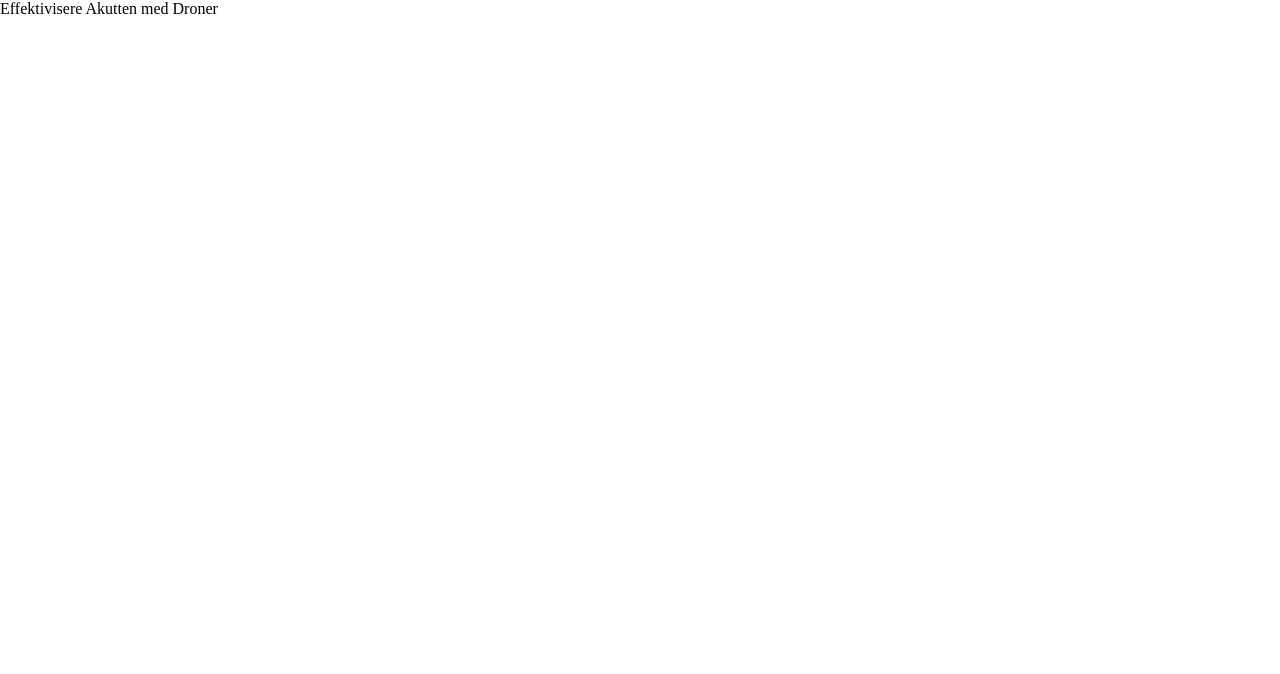
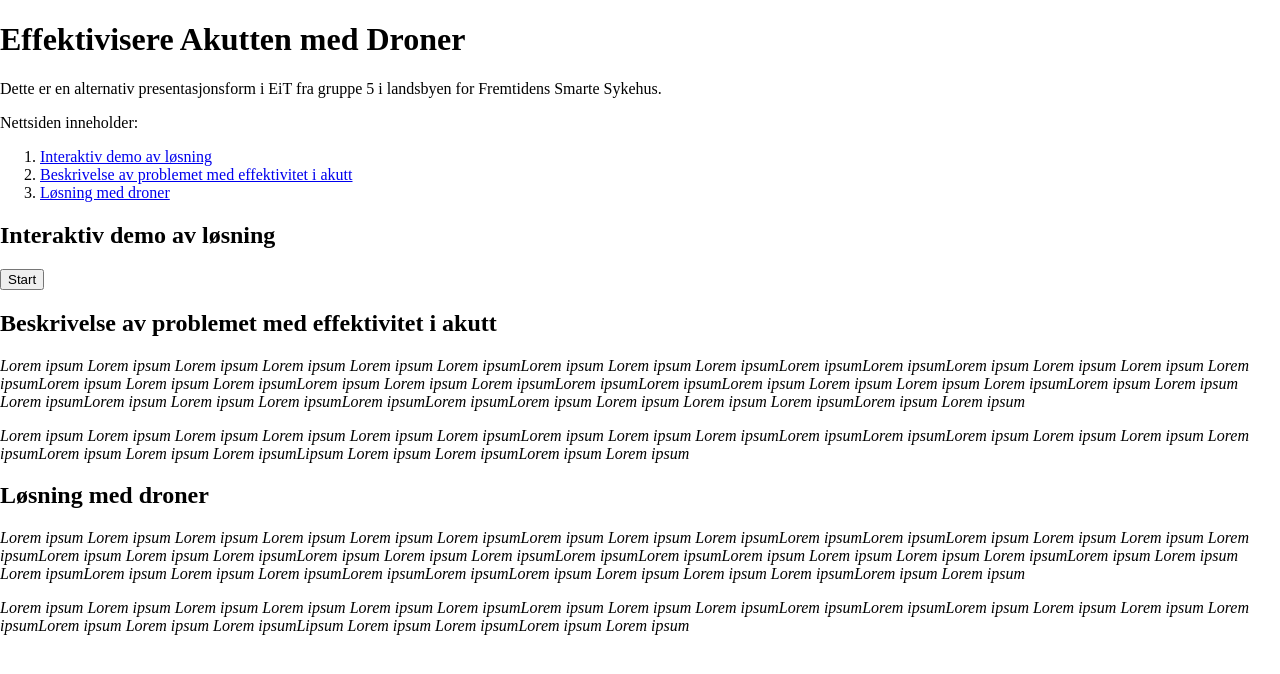
Before and after one commit to niklasmh/eit-drone-demo-site, a React (Create React App) app: page / in a window 1280 px wide. Shown: the top 674 px of the page. Built offline with nearby package versions, Linux system fonts and the light colour scheme.

Commit message:
Add some content to site

```diff
--- a/public/index.html
+++ b/public/index.html
@@ -9,7 +9,7 @@
     />
     <meta name="theme-color" content="#000000" />
     <link rel="manifest" href="%PUBLIC_URL%/manifest.json" />
-    <title>React App</title>
+    <title>Effektivisere Akutten med Droner</title>
   </head>
   <body>
     <noscript>Du trenger JavaScript for å kjøre denne applikasjonen.</noscript>
--- a/src/App.js
+++ b/src/App.js
@@ -3,7 +3,79 @@ import './App.css'
 
 class App extends Component {
   render() {
-    return <div className="App">Effektivisere Akutten med Droner</div>
+    return (
+      <div className="App">
+        <h1>Effektivisere Akutten med Droner</h1>
+        <p>
+          Dette er en alternativ presentasjonsform i EiT fra gruppe 5 i
+          landsbyen for Fremtidens Smarte Sykehus.
+        </p>
+
+        <p>Nettsiden inneholder:</p>
+        <ol>
+          <li>
+            <a href="#demo">Interaktiv demo av løsning</a>
+          </li>
+          <li>
+            <a href="#description">
+              Beskrivelse av problemet med effektivitet i akutt
+            </a>
+          </li>
+          <li>
+            <a href="#solution">Løsning med droner</a>
+          </li>
+        </ol>
+
+        <h2 id="demo">Interaktiv demo av løsning</h2>
+        <button id="play">Start</button>
+
+        <h2 id="description">
+          Beskrivelse av problemet med effektivitet i akutt
+        </h2>
+        <p>
+          <i>
+            Lorem ipsum Lorem ipsum Lorem ipsum Lorem ipsum Lorem ipsum Lorem
+            ipsumLorem ipsum Lorem ipsum Lorem ipsumLorem ipsumLorem ipsumLorem
+            ipsum Lorem ipsum Lorem ipsum Lorem ipsumLorem ipsum Lorem ipsum
+            Lorem ipsumLorem ipsum Lorem ipsum Lorem ipsumLorem ipsumLorem
+            ipsumLorem ipsum Lorem ipsum Lorem ipsum Lorem ipsumLorem ipsum
+            Lorem ipsum Lorem ipsumLorem ipsum Lorem ipsum Lorem ipsumLorem
+            ipsumLorem ipsumLorem ipsum Lorem ipsum Lorem ipsum Lorem ipsumLorem
+            ipsum Lorem ipsum
+          </i>
+        </p>
+        <p>
+          <i>
+            Lorem ipsum Lorem ipsum Lorem ipsum Lorem ipsum Lorem ipsum Lorem
+            ipsumLorem ipsum Lorem ipsum Lorem ipsumLorem ipsumLorem ipsumLorem
+            ipsum Lorem ipsum Lorem ipsum Lorem ipsumLorem ipsum Lorem ipsum
+            Lorem ipsumLipsum Lorem ipsum Lorem ipsumLorem ipsum Lorem ipsum
+          </i>
+        </p>
+
+        <h2 id="solution">Løsning med droner</h2>
+        <p>
+          <i>
+            Lorem ipsum Lorem ipsum Lorem ipsum Lorem ipsum Lorem ipsum Lorem
+            ipsumLorem ipsum Lorem ipsum Lorem ipsumLorem ipsumLorem ipsumLorem
+            ipsum Lorem ipsum Lorem ipsum Lorem ipsumLorem ipsum Lorem ipsum
+            Lorem ipsumLorem ipsum Lorem ipsum Lorem ipsumLorem ipsumLorem
+            ipsumLorem ipsum Lorem ipsum Lorem ipsum Lorem ipsumLorem ipsum
+            Lorem ipsum Lorem ipsumLorem ipsum Lorem ipsum Lorem ipsumLorem
+            ipsumLorem ipsumLorem ipsum Lorem ipsum Lorem ipsum Lorem ipsumLorem
+            ipsum Lorem ipsum
+          </i>
+        </p>
+        <p>
+          <i>
+            Lorem ipsum Lorem ipsum Lorem ipsum Lorem ipsum Lorem ipsum Lorem
+            ipsumLorem ipsum Lorem ipsum Lorem ipsumLorem ipsumLorem ipsumLorem
+            ipsum Lorem ipsum Lorem ipsum Lorem ipsumLorem ipsum Lorem ipsum
+            Lorem ipsumLipsum Lorem ipsum Lorem ipsumLorem ipsum Lorem ipsum
+          </i>
+        </p>
+      </div>
+    )
   }
 }
 
```
